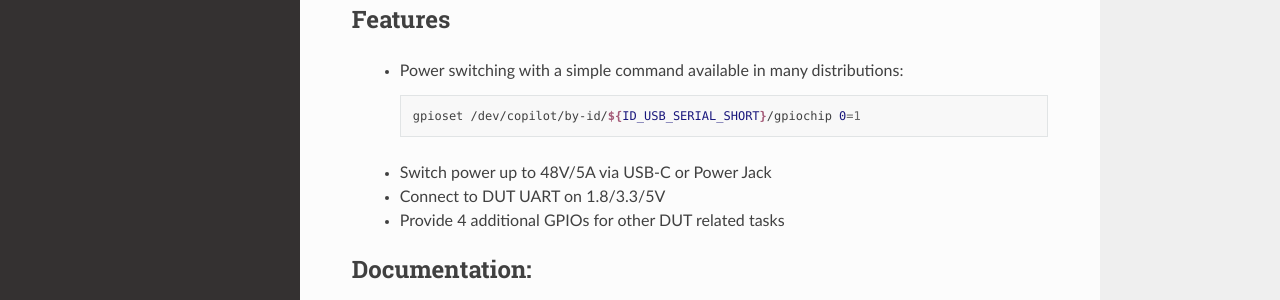
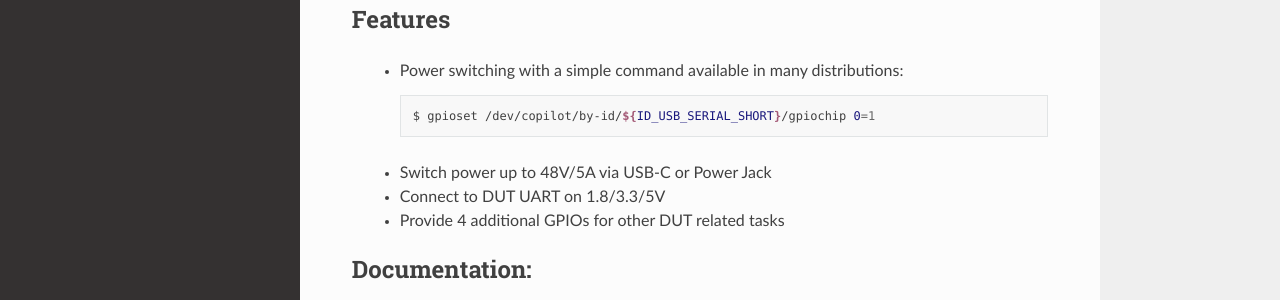
Before and after one commit to BayLibre/Copilot, a Sphinx documentation site: the page built from doc/source/index.rst, in a window 1280 px wide and 1400 px high, scrolled down 86 px. Shown: the part 617-917 px from the top of the window. Built offline with Sphinx 7.4.7 and the Read the Docs theme 2.0.0, drawn with Linux system fonts in a browser that asks for light colours.

Commit message:
doc: use .. prompt instead of code-block for commands
Prompt will automatically add a $ in front of each command, and that $ won't be
copyable if we copy paste from the html rendering.

Since it's already widely used in getting-started, use it everywhere.

Signed-off-by: Mattijs Korpershoek <mkorpershoek@baylibre.com>

```diff
--- a/doc/source/getting-started.rst
+++ b/doc/source/getting-started.rst
@@ -185,6 +185,6 @@
 with the device `/dev/copilot/by-id/${ID_USB_SERIAL_SHORT}/tty`, in this
 example we are using tio:
 
-.. code-block:: bash
+.. prompt:: bash
 
    tio /dev/copilot/by-id/${ID_USB_SERIAL_SHORT}/tty
--- a/doc/source/index.rst
+++ b/doc/source/index.rst
@@ -17,7 +17,7 @@
 
  - Power switching with a simple command available in many distributions:
 
-   .. code-block:: bash
+   .. prompt:: bash
 
      gpioset /dev/copilot/by-id/${ID_USB_SERIAL_SHORT}/gpiochip 0=1
 
```
